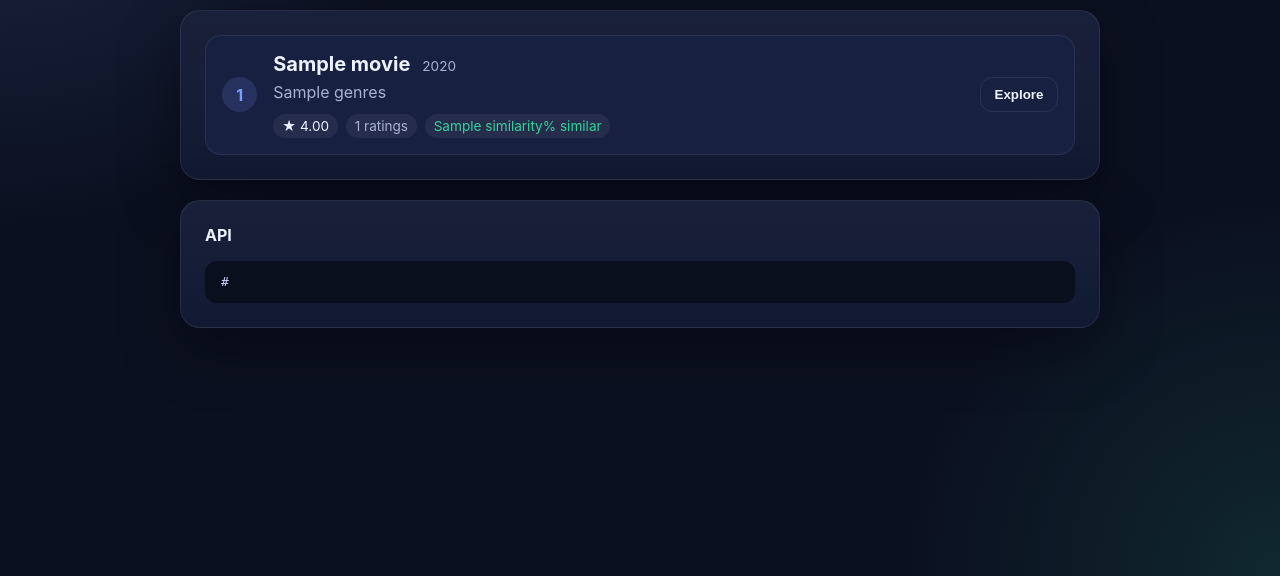
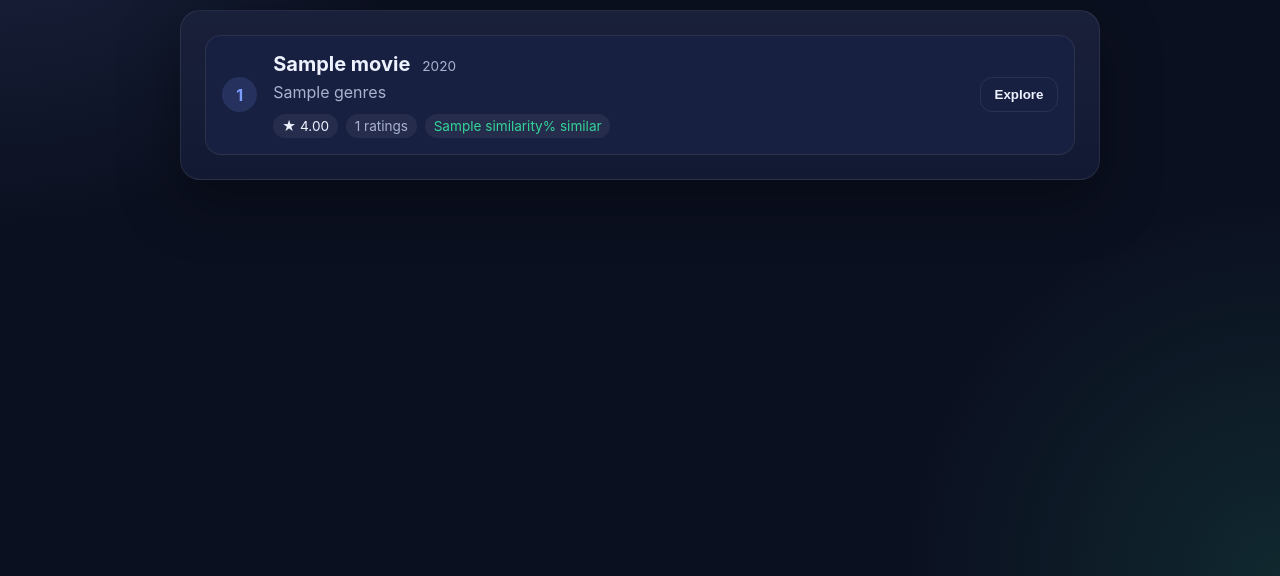
Before and after one commit to sabrinabdi0/movie-recommendation, a Python web app: template templates/results.html in a window 1280 px wide. Shown: the part 224-800 px from the top of the page. Run offline with Jinja, Linux system fonts and the light colour scheme; the template is opened without the code that fills it: most values are stand-ins (such as "Sample title", 1, 10 or a date in 2020).

Commit message:
Remove API URL section from results page.
Co-authored-by: Cursor <cursoragent@cursor.com>

```diff
--- a/templates/results.html
+++ b/templates/results.html
@@ -42,10 +42,5 @@
         {% endfor %}
       </ol>
     </section>
-
-    <section class="card api-card">
-      <h2>API</h2>
-      <code class="api-url">{{ url_for('api_recommend', title=result.query, _external=True) }}</code>
-    </section>
   </main>
 {% endblock %}
```
